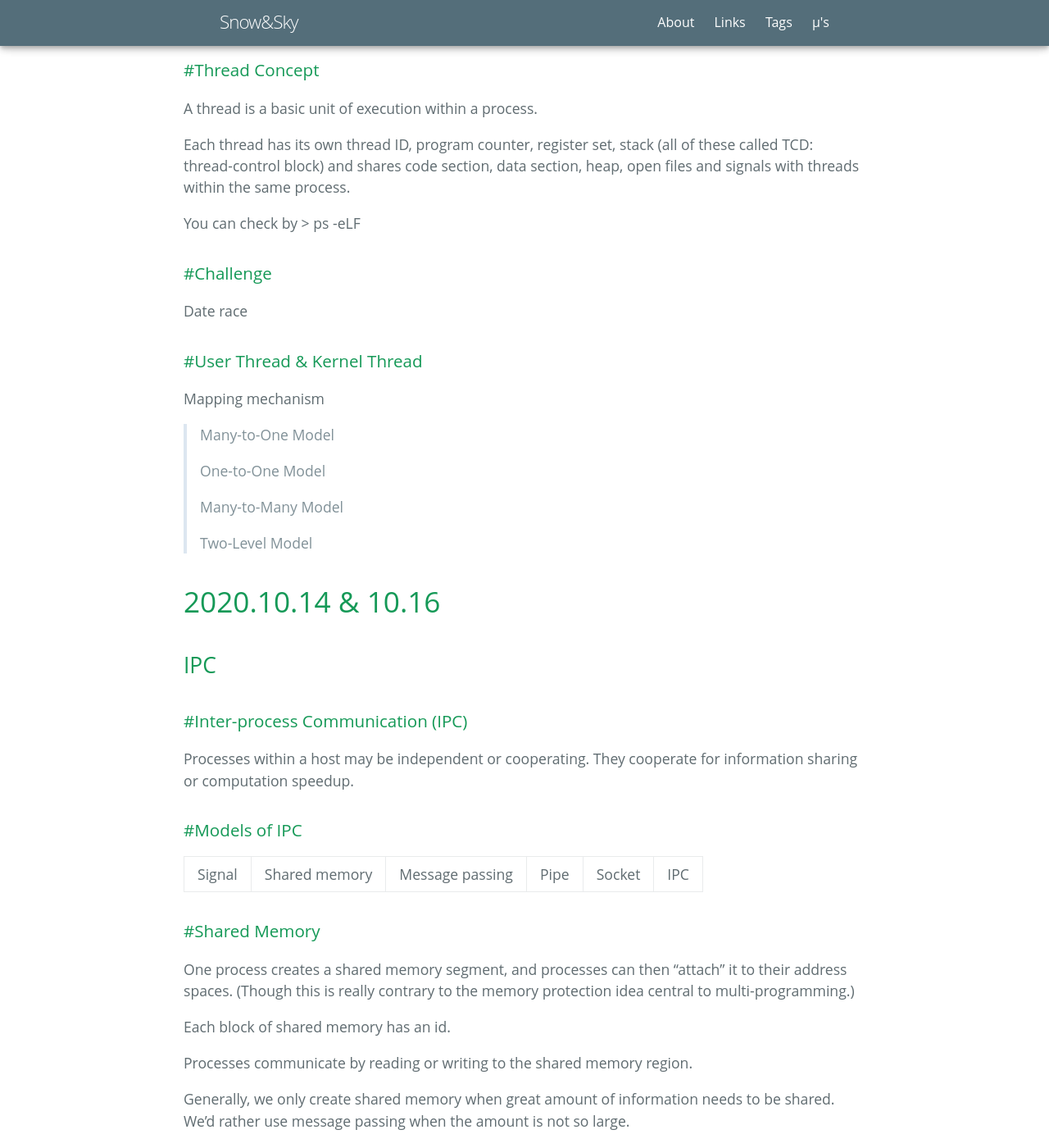
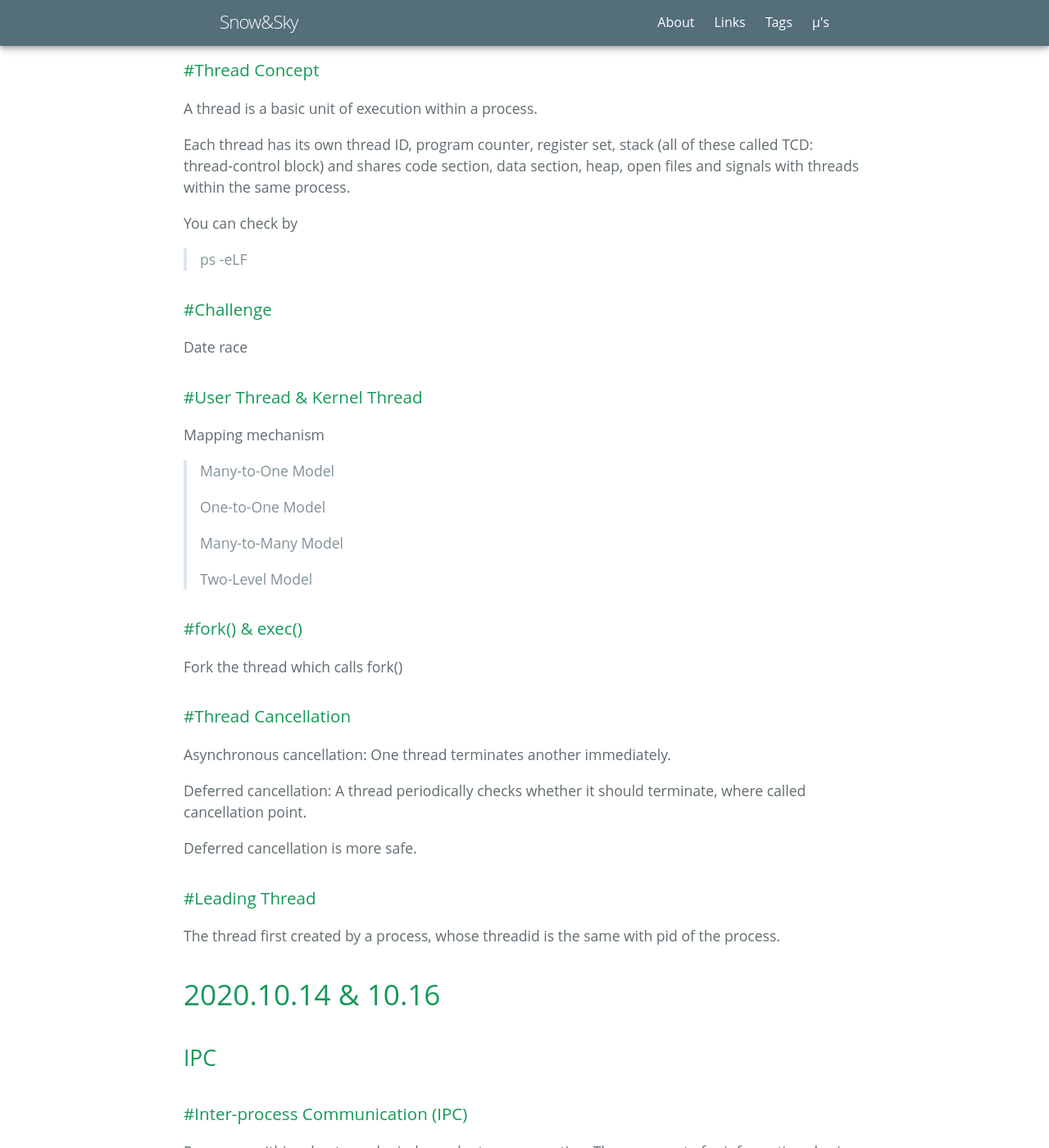
Before and after one commit to NishikinoSky/NishikinoSky.github.io, a Jekyll site: the page built from _posts/2020-10-16-Operating-System.md, in a window 1280 px wide and 1400 px high, scrolled down 633 px. Shown: the whole window at 82% size. Built offline with Jekyll 4.4.1, drawn with Linux system fonts in a browser that asks for light colours; some web fonts are replaced.

Commit message:
Update 2020-10-16-Operating-System.md

```diff
--- a/_posts/2020-10-16-Operating-System.md
+++ b/_posts/2020-10-16-Operating-System.md
@@ -17,7 +17,9 @@ A thread is a basic unit of execution within a process.
 
 Each thread has its own thread ID, program counter, register set, stack (all of these called TCD: thread-control block) and shares code section, data section, heap, open files and signals with threads within the same process.
 
-You can check by > ps -eLF
+You can check by
+
+> ps -eLF
 
 ### #Challenge
 Date race
@@ -32,6 +34,21 @@ Mapping mechanism
 > Many-to-Many Model
 >
 > Two-Level Model
+
+### #fork() & exec()
+Fork the thread which calls fork()
+
+### #Thread Cancellation
+Asynchronous cancellation: One thread terminates another immediately.
+
+Deferred cancellation: A thread periodically checks whether it should terminate, where called cancellation point.
+
+Deferred cancellation is more safe.
+
+### #Leading Thread
+The thread first created by a process, whose threadid is the same with pid of the process.
+
+
 
 
 
```
